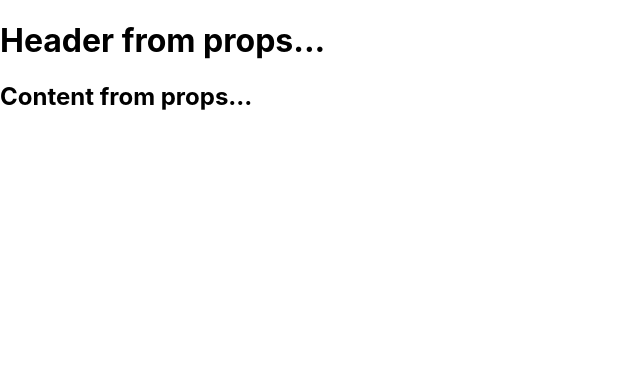
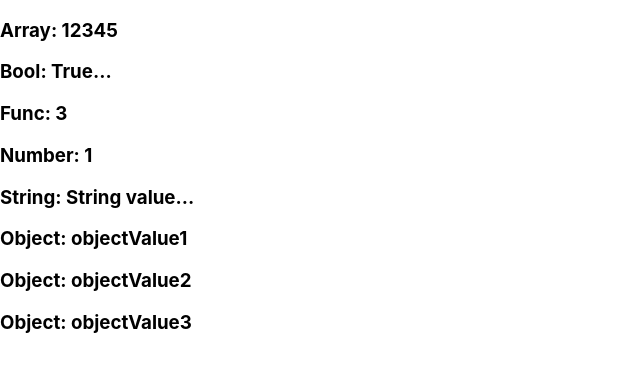
Before and after one commit to chlzslvdr/React-Basics, a React (Create React App) app: page / in a window 1280 px wide. Shown: the top 372 px of the page, without its empty margins (0-640 px from the left). Built offline with nearby package versions, Linux system fonts and the light colour scheme.

Commit message:
Props Validation

```diff
--- a/src/App.jsx
+++ b/src/App.jsx
@@ -1,24 +1,46 @@
 import React from 'react';
-import Header from './Header';
-import Content from './Content';
+import PropTypes from 'prop-types';
 
 class App extends React.Component {
-  constructor(props) {
-    super(props);
-    this.state = {
-      header: 'Header from props...',
-      content: 'Content from props...',
-    };
-  }
-
   render() {
     return (
       <div>
-        <Header headerProp={this.state.header} />
-        <Content contentProp={this.state.content} />
+        <h3>Array: {this.props.propArray}</h3>
+        <h3>Bool: {this.props.propBool ? 'True...' : 'False...'}</h3>
+        <h3>Func: {this.props.propFunc(3)}</h3>
+        <h3>Number: {this.props.propNumber}</h3>
+        <h3>String: {this.props.propString}</h3>
+        <h3>Object: {this.props.propObject.objectName1}</h3>
+        <h3>Object: {this.props.propObject.objectName2}</h3>
+        <h3>Object: {this.props.propObject.objectName3}</h3>
       </div>
     );
   }
 }
 
+App.propTypes = {
+  propArray: PropTypes.array.isRequired,
+  propBool: PropTypes.bool.isRequired,
+  propFunc: PropTypes.func,
+  propNumber: PropTypes.number,
+  propString: PropTypes.string,
+  propObject: PropTypes.object,
+};
+
+App.defaultProps = {
+  propArray: [1, 2, 3, 4, 5],
+  propBool: true,
+  propFunc: function(e) {
+    return e;
+  },
+  propNumber: 1,
+  propString: 'String value...',
+
+  propObject: {
+    objectName1: 'objectValue1',
+    objectName2: 'objectValue2',
+    objectName3: 'objectValue3',
+  },
+};
+
 export default App;
```
